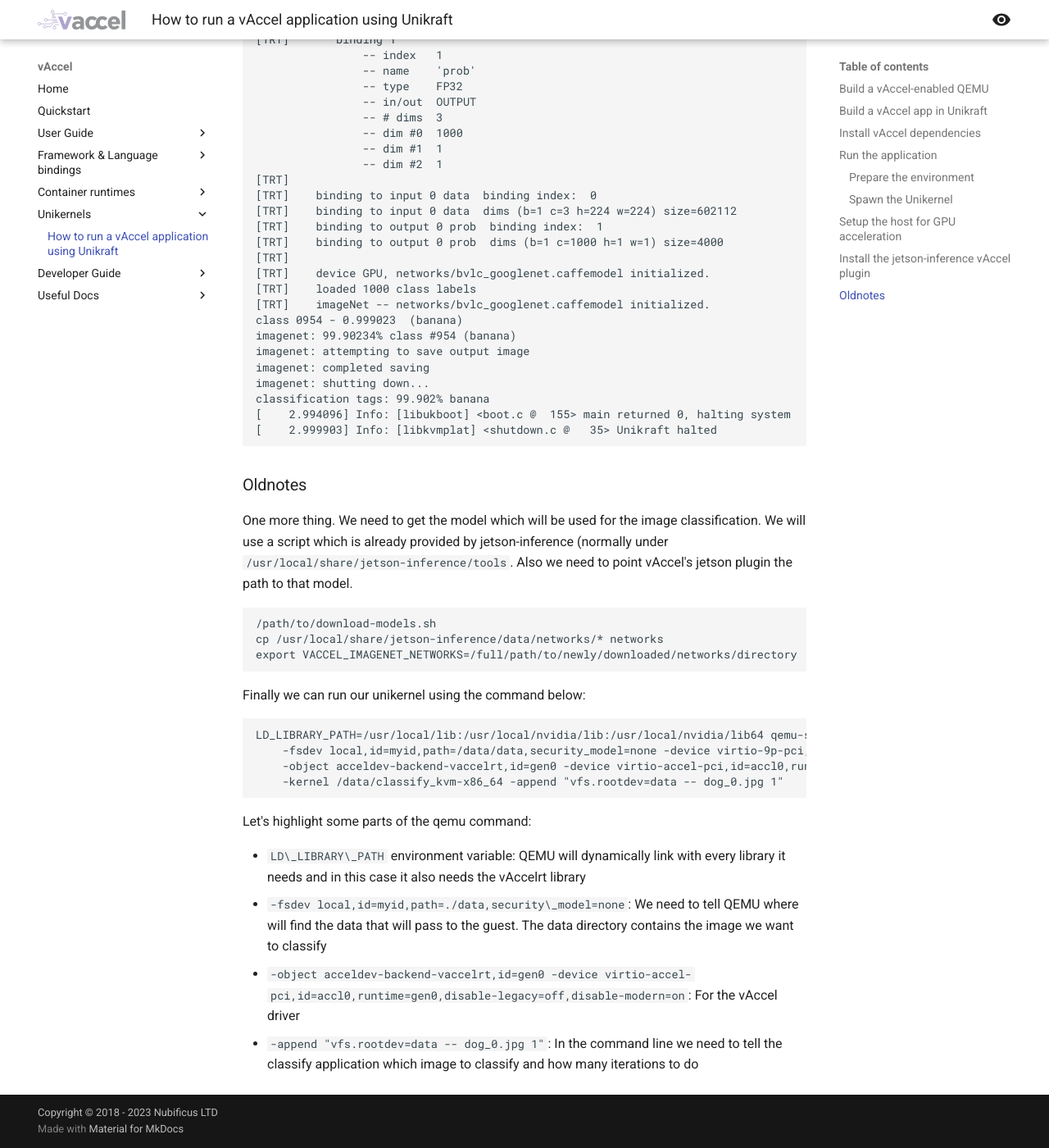
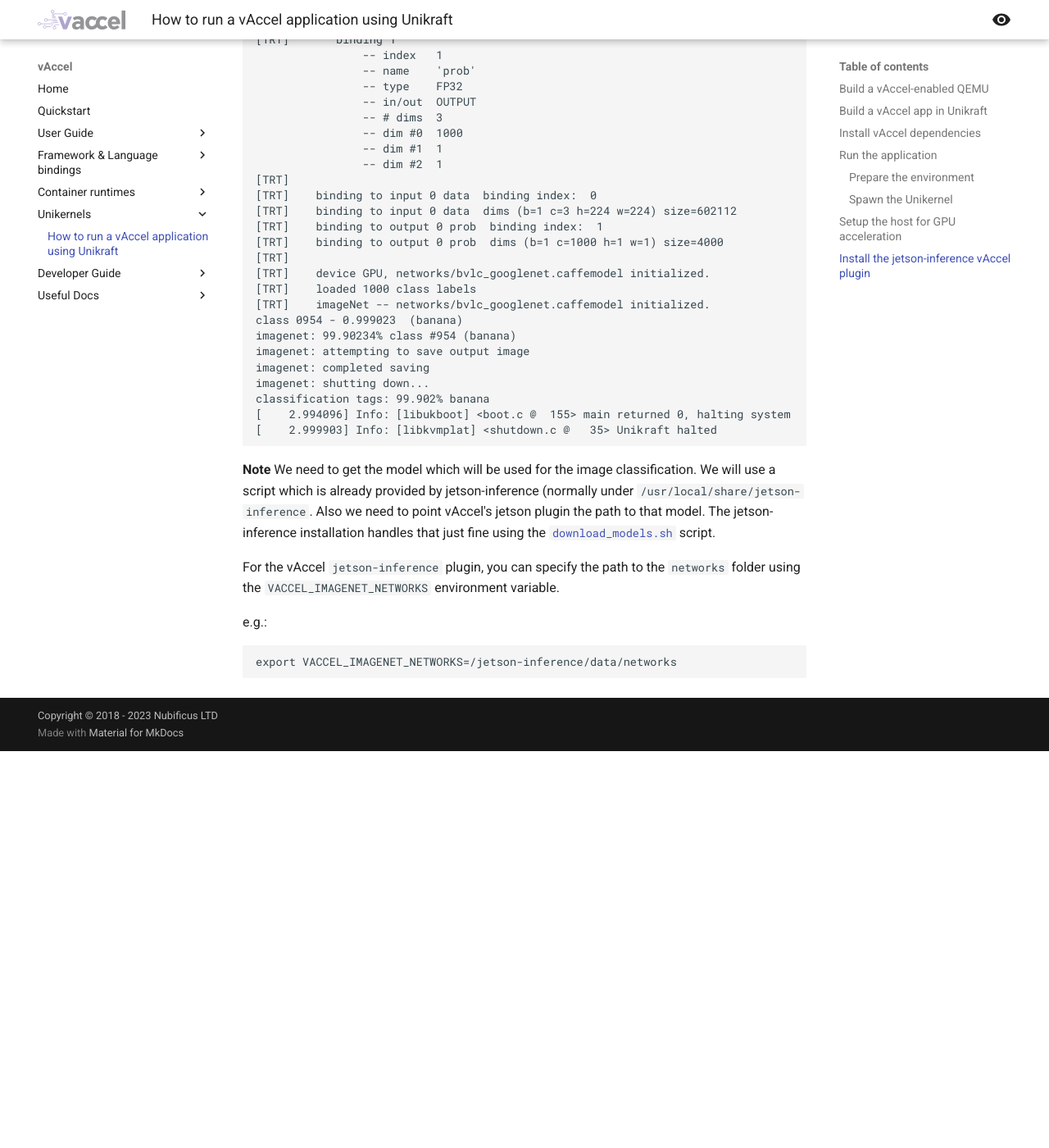
Before and after one commit to nubificus/vaccel-docs, an MkDocs documentation site: the page built from docs/unikernels/unikraft.md, in a window 1280 px wide and 1400 px high, scrolled down 6753 px. Shown: the whole window at 82% size. Built offline with MkDocs 1.6.1 and Material for MkDocs 9.7.7, drawn with Linux system fonts in a browser that asks for light colours; after the commit the page ends 7669 px from its top, so only the background shows below that.

Commit message:
fix oldnotes for unikraft
Signed-off-by: Anastassios nanos <ananos@nubificus.co.uk>

````diff
--- a/docs/unikernels/unikraft.md
+++ b/docs/unikernels/unikraft.md
@@ -366,39 +366,19 @@
 [    2.999903] Info: [libkvmplat] <shutdown.c @   35> Unikraft halted
 ```
 
+**Note**
+We need to get the model which will be used for the image classification. We
+will use a script which is already provided by jetson-inference (normally under
+`/usr/local/share/jetson-inference`. Also we need to point vAccel's jetson
+plugin the path to that model. The jetson-inference installation handles that
+just fine using the [`download_models.sh`](https://github.com/dusty-nv/jetson-inference/blob/master/tools/download-models.sh) script.
 
+For the vAccel `jetson-inference` plugin, you can specify the path
+to the `networks` folder using the `VACCEL_IMAGENET_NETWORKS` environment
+variable.
 
-
-
-
-
-
-
-
-### Oldnotes
-One more thing. We need to get the model which will be used for the image
-classification. We will use a script which is already provided by
-jetson-inference (normally under `/usr/local/share/jetson-inference/tools`. Also
-we need to point vAccel's jetson plugin the path to that model.
+e.g.:
 
 ```sh
-/path/to/download-models.sh
-cp /usr/local/share/jetson-inference/data/networks/* networks
-export VACCEL_IMAGENET_NETWORKS=/full/path/to/newly/downloaded/networks/directory
+export VACCEL_IMAGENET_NETWORKS=/jetson-inference/data/networks
 ```
-
-Finally we can run our unikernel using the command below:
-
-```sh
-LD_LIBRARY_PATH=/usr/local/lib:/usr/local/nvidia/lib:/usr/local/nvidia/lib64 qemu-system-x86_64 -cpu host -m 512 -enable-kvm -nographic -vga none \
-	-fsdev local,id=myid,path=/data/data,security_model=none -device virtio-9p-pci,fsdev=myid,mount_tag=data,disable-modern=on,disable-legacy=off \
-	-object acceldev-backend-vaccelrt,id=gen0 -device virtio-accel-pci,id=accl0,runtime=gen0,disable-legacy=off,disable-modern=on \
-	-kernel /data/classify_kvm-x86_64 -append "vfs.rootdev=data -- dog_0.jpg 1"
-```
-
-Let's highlight some parts of the qemu command:
-
-- `LD\_LIBRARY\_PATH` environment variable: QEMU will dynamically link with every library it needs and in this case it also needs the vAccelrt library
-- `-fsdev local,id=myid,path=./data,security\_model=none`: We need to tell QEMU where will find the data that will pass to the guest. The data directory contains the image we want to classify
-- `-object acceldev-backend-vaccelrt,id=gen0 -device virtio-accel-pci,id=accl0,runtime=gen0,disable-legacy=off,disable-modern=on`: For the vAccel driver
-- `-append "vfs.rootdev=data -- dog_0.jpg 1"`: In the command line we need to tell the classify application which image to classify and how many iterations to do
````
